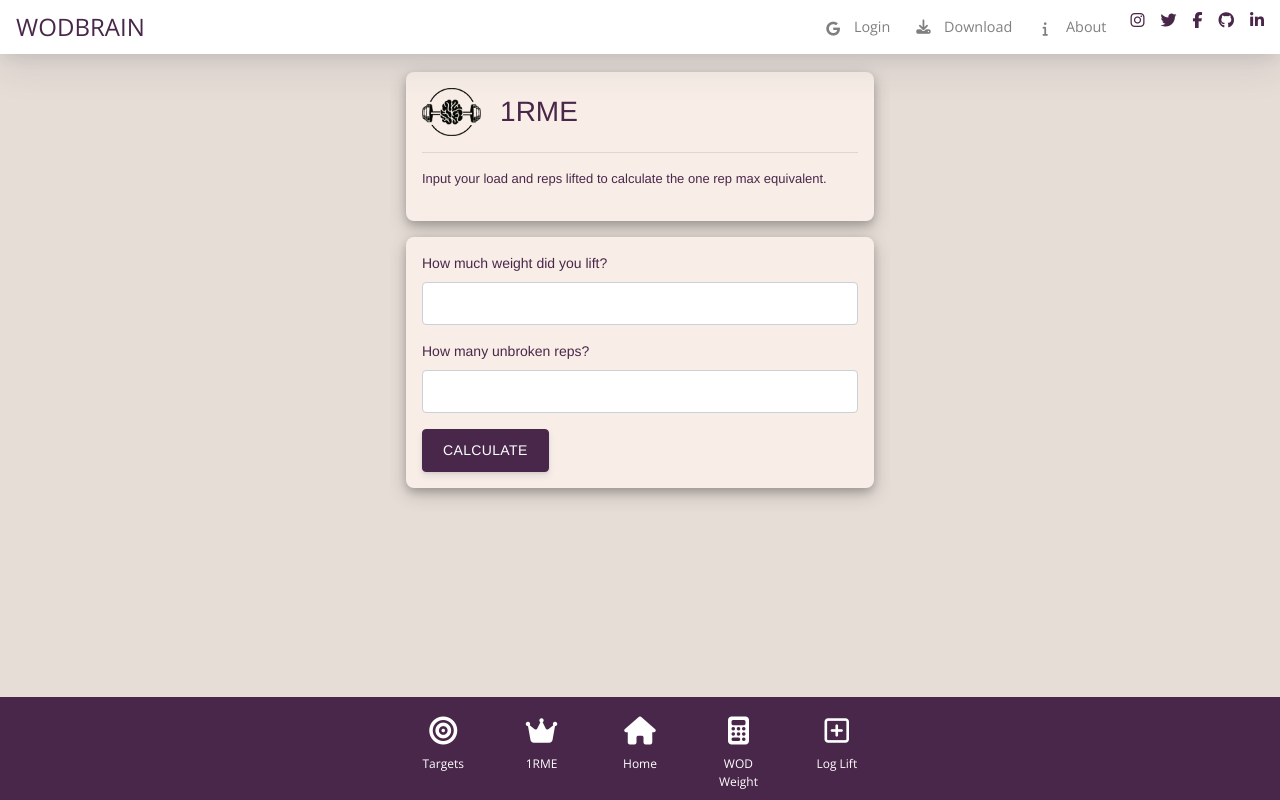
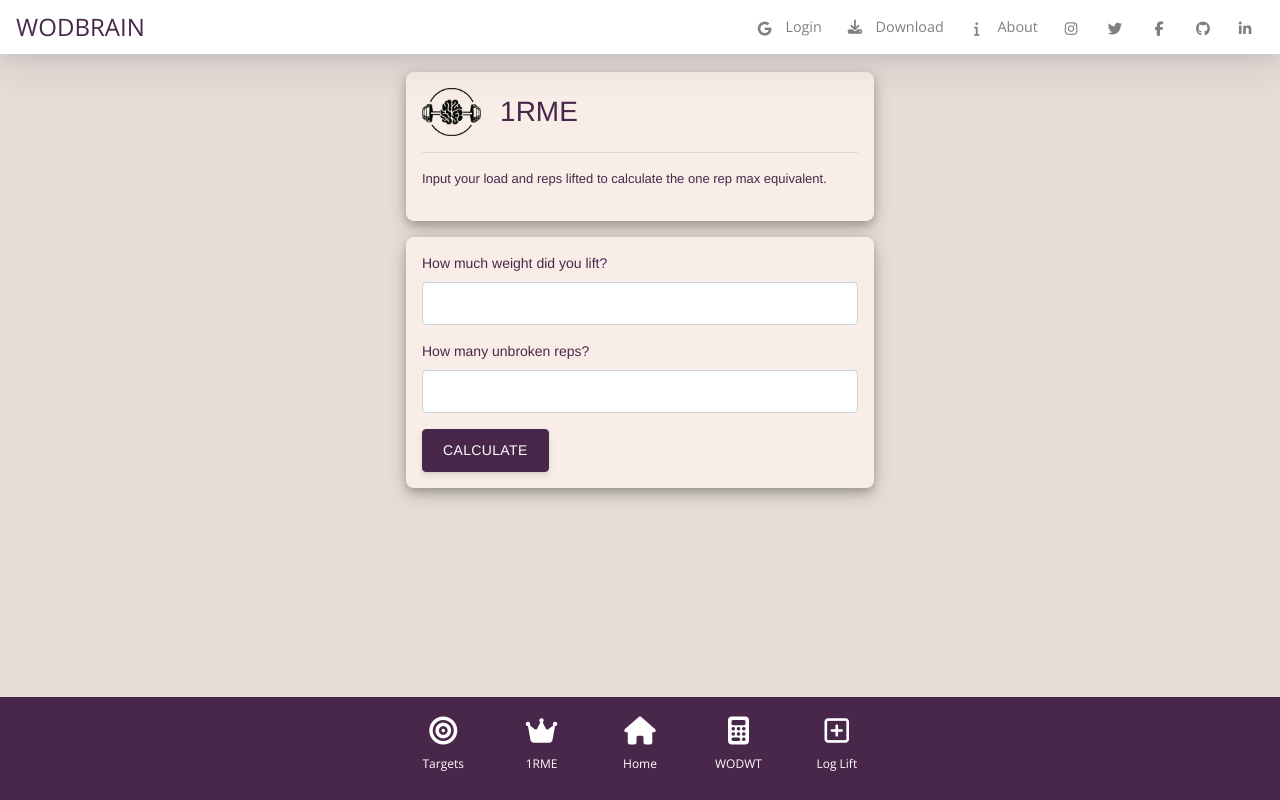
Before and after one commit to nolan887/WODBrain, a Flask app: page /onerme in a window 1280 px wide. Run offline with Flask 2, Linux system fonts and the light colour scheme; some libraries are stand-ins or nearby versions.

Commit message:
4.1.1 Hotfix Items WOD-48, -33, -45, -47

```diff
--- a/templates/_header.html
+++ b/templates/_header.html
@@ -75,11 +75,11 @@
                 </li>
                 <hr>
                 <li class="nav-item rnwf">
-                    <a class="nav-link-social" href="https://www.instagram.com/cloudbreakdev/" target="_blank"><i class="fab fa-instagram"></i></a>
-                    <a class="nav-link-social" href="https://twitter.com/cloudbreakdev" target="_blank"><i class="fab fa-twitter"></i></a>
-                    <a class="nav-link-social" href="https://www.facebook.com/cloudbrk.io" target="_blank"><i class="fab fa-facebook-f"></i></a>
-                    <a class="nav-link-social" href="https://github.com/cloudbrk" target="_blank"><i class="fab fa-github"></i></a>
-                    <a class="nav-link-social" href="https://www.linkedin.com/company/cloudbrk/" target="_blank"><i class="fab fa-linkedin-in"></i></a>
+                    <a class="nav-link cntr" href="https://www.instagram.com/cloudbreakdev/" target="_blank"><i class="fab fa-instagram fa-fw"></i></a>
+                    <a class="nav-link cntr" href="https://twitter.com/cloudbreakdev" target="_blank"><i class="fab fa-twitter fa-fw"></i></a>
+                    <a class="nav-link cntr" href="https://www.facebook.com/cloudbrk.io" target="_blank"><i class="fab fa-facebook-f fa-fw"></i></a>
+                    <a class="nav-link cntr" href="https://github.com/cloudbrk" target="_blank"><i class="fab fa-github fa-fw mr-2"></i></a>
+                    <a class="nav-link cntr" href="https://www.linkedin.com/company/cloudbrk/" target="_blank"><i class="fab fa-linkedin-in fa-fw"></i></a>
                 </li>
             </ul>
         </div>
@@ -135,7 +135,7 @@
                     <div class="app-icon">
                         <i class="fas fa-calculator app-icon"></i>
                     </div>
-                    <div class="app-name">WOD Weight</div>
+                    <div class="app-name">WODWT</div>
                 </a>
             </div>
             <!-- Log Lift Modal (Not Logged In) -->
--- a/templates/profile.html
+++ b/templates/profile.html
@@ -41,7 +41,7 @@
         <span class="lgfont">Personal Records</span>
         <hr class="mt-0">
         <!-- TABLE TO DISPLAY USER PR's -->
-        <table class="profile-table" style="margin: auto;">
+        <table class="profile-table w-100" style="margin: auto;">
             {% for name in liftcatalog: %}
             <tr>
                 <td>
```
Also changed, not shown: static/img/splash/splash1-375x667.png, static/img/splash/splash2-414x896.png, static/img/splash/splash3-375x812.png, static/img/splash/splash4-414x736.png, static/img/splash/splash5-375x812.png, static/img/splash/splash6-390x844.png, static/img/splash/splash7-414x896.png, static/img/splash/splash8-428x926.png, 2 other files.
